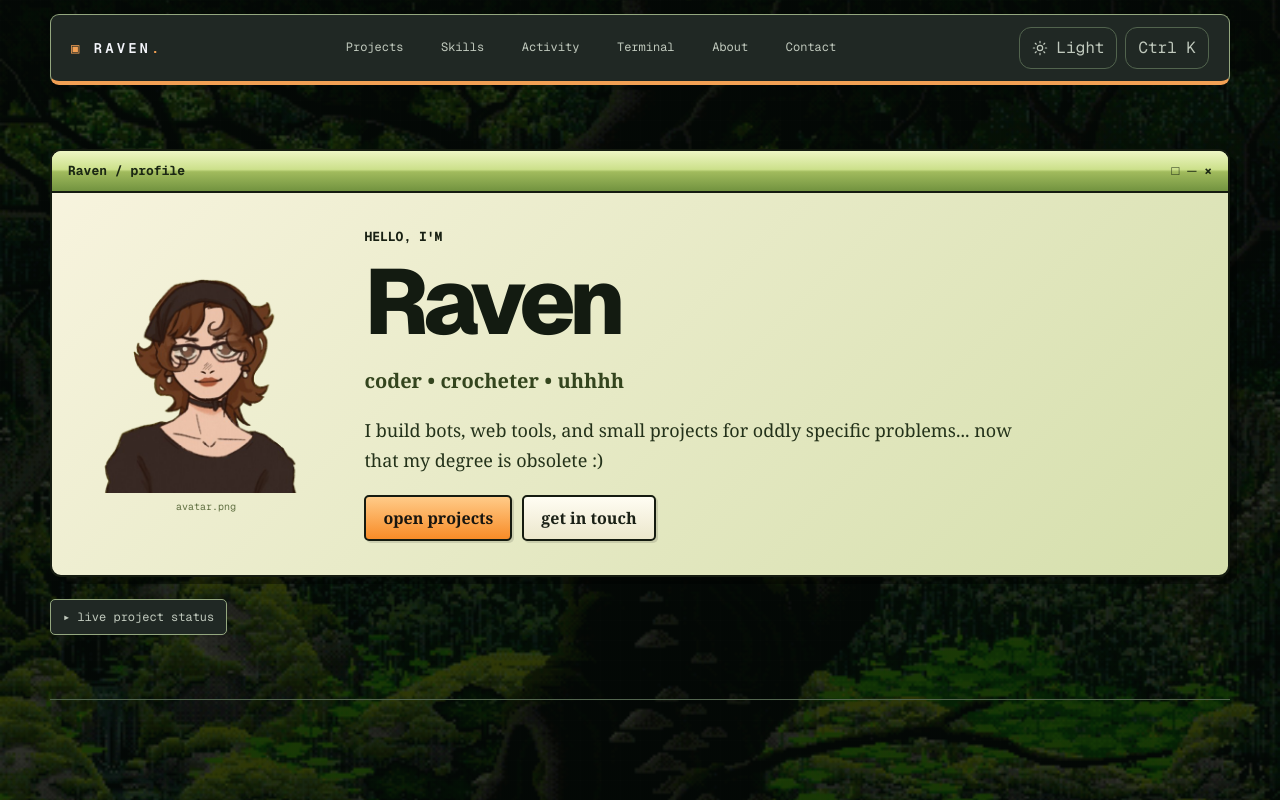
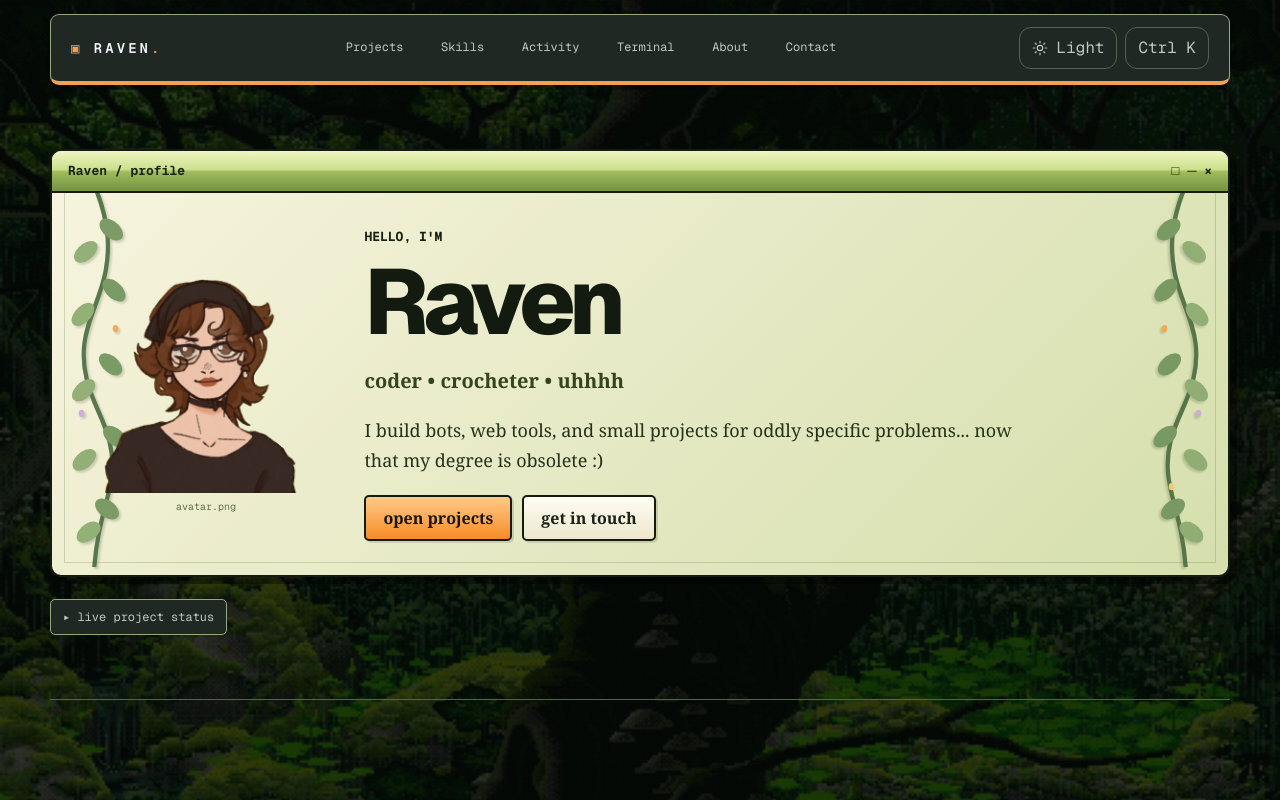
Before and after one commit to ellipticbean/raven-portfolio-v2, a Next.js app: page / in a window 1280 px wide. Shown: the top 800 px of the page. Built offline with nearby package versions, Linux system fonts and the light colour scheme; no server answers.

Commit message:
Add forest background and decorative profile vines

```diff
--- a/src/app/globals.css
+++ b/src/app/globals.css
@@ -660,3 +660,71 @@ html:not([data-theme="light"]) body {
     background-image: none;
   }
 }
+
+/* ====================================
+   DECORATIVE PROFILE VINES
+   ==================================== */
+
+.vine-panel {
+  position: relative;
+  overflow: hidden;
+}
+
+
+
+.panel-vine {
+  position: absolute;
+  top: 41px;
+  bottom: 8px;
+  width: 85px;
+  height: calc(100% - 49px);
+  object-fit: fill;
+  pointer-events: none;
+  opacity: 0.9;
+  z-index: 1;
+  filter: drop-shadow(2px 2px 1px rgba(20, 35, 20, 0.2));
+}
+
+
+
+.panel-vine-left {
+  left: 4px;
+}
+
+.panel-vine-right {
+  right: 4px;
+  transform: scaleX(-1);
+}
+
+/* Keep the profile content above the vines */
+.retro-profile-titlebar {
+  position: relative;
+  z-index: 3;
+}
+
+.retro-profile-grid {
+  position: relative;
+  z-index: 2;
+}
+
+/* Subtle inner decorative border */
+.vine-panel::after {
+  content: "";
+  position: absolute;
+  inset: 12px;
+  border: 1px solid rgba(72, 101, 49, 0.22);
+  pointer-events: none;
+  z-index: 1;
+}
+
+/* Smaller decorations on mobile */
+
+@media (max-width: 680px) {
+  .panel-vine {
+    width: 55px;
+    height: 260px;
+    bottom: auto;
+    object-fit: contain;
+    opacity: 0.5;
+  }
+}
--- a/src/app/page.tsx
+++ b/src/app/page.tsx
@@ -78,11 +78,32 @@ export default function Home() {
       </header>
 
       <section id="top" className="page-container py-12 sm:py-16">
-        <div className="retro-profile-window overflow-hidden">
+
+        <div className="retro-profile-window vine-panel overflow-hidden">
           <div className="retro-profile-titlebar mono">
             <span>Raven / profile</span>
             <span aria-hidden="true">□ ─ ×</span>
           </div>
+
+          {/* Decorative hanging vines */}
+          <Image
+            src="/decor/vine.svg"
+            alt=""
+            aria-hidden="true"
+            width={120}
+            height={420}
+            className="panel-vine panel-vine-left"
+          />
+
+          <Image
+            src="/decor/vine.svg"
+            alt=""
+            aria-hidden="true"
+            width={120}
+            height={420}
+            className="panel-vine panel-vine-right"
+          />
+
           <div className="retro-profile-grid">
             <div className="retro-avatar-wrap">
               <Image
@@ -117,6 +138,7 @@ export default function Home() {
             </div>
           </div>
         </div>
+
 
         <details className="retro-status-details">
           <summary className="mono">▸ live project status</summary>
```
Also changed, not shown: public/decor/vine.svg (added).
